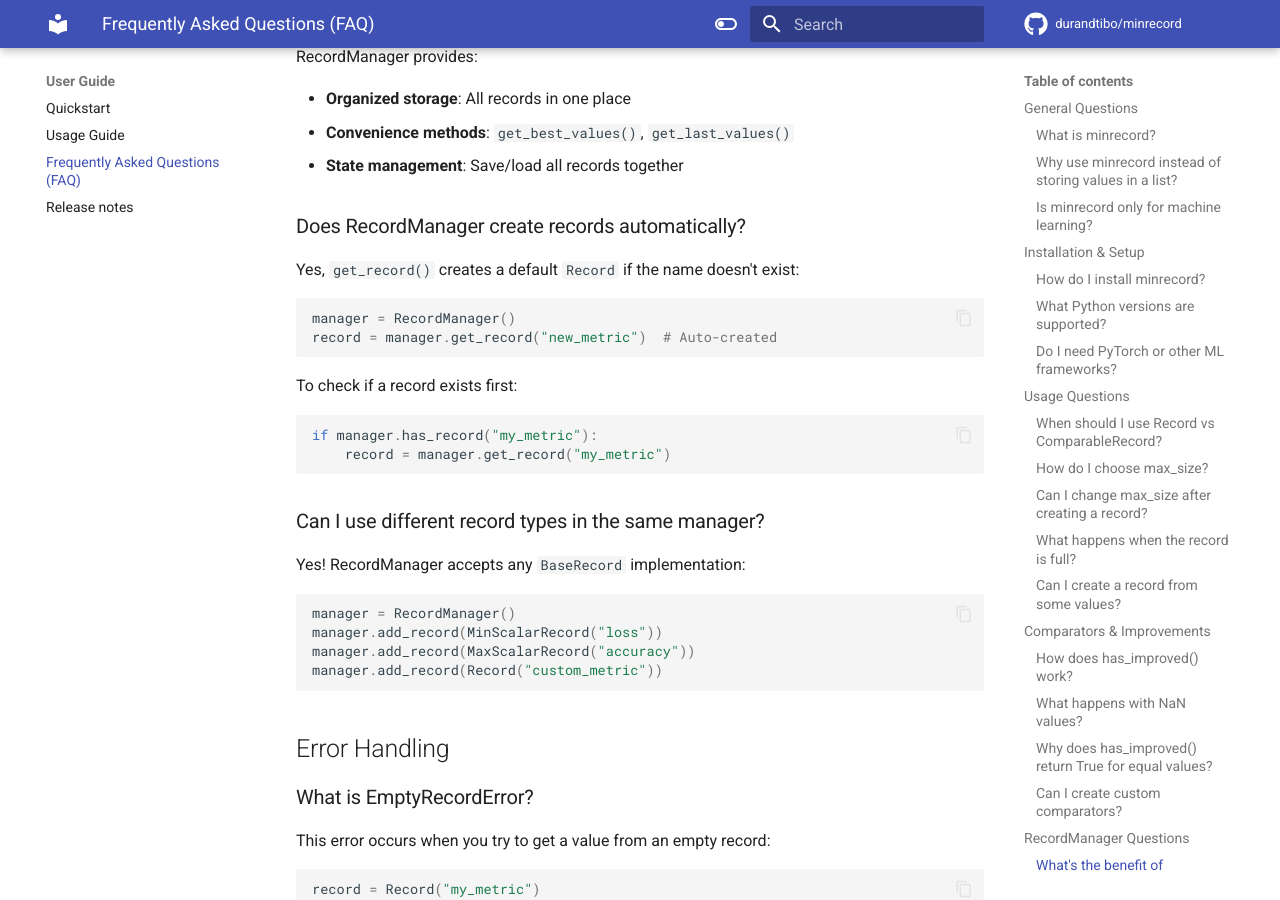
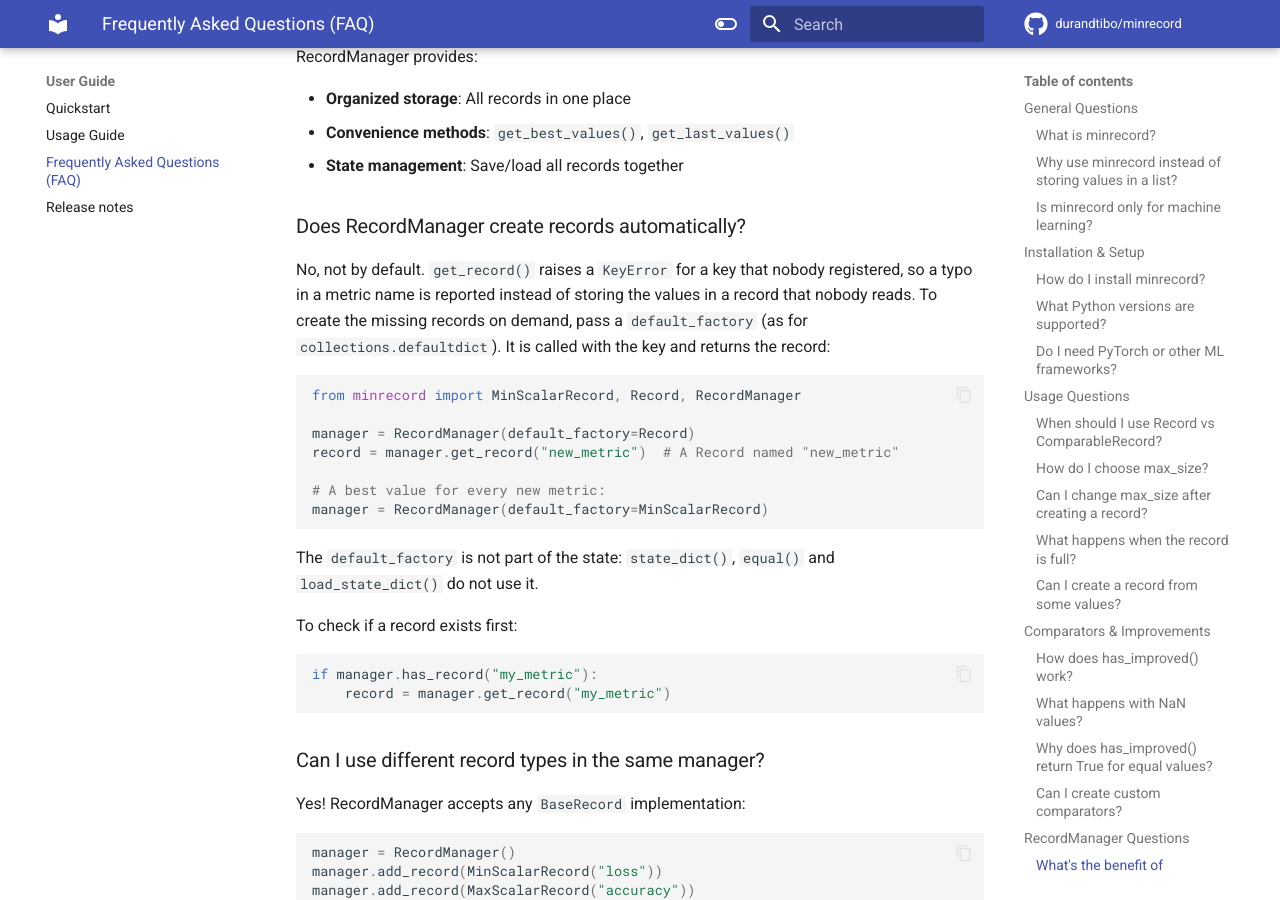
Before and after one commit to durandtibo/minrecord, an MkDocs documentation site: the page built from docs/docs/faq.md, in a window 1280 px wide and 900 px high, scrolled down 3910 px. Built offline with MkDocs 1.6.1 and Material for MkDocs 9.7.7, drawn with Linux system fonts in a browser that asks for light colours; comment, search, counter and statistics services are not loaded; the version menu is left out; some of the changed text lies outside the part shown.

Commit message:
Make RecordManager.get_record strict and add default_factory (#553)
Co-authored-by: Claude Sonnet 5.5 <noreply@anthropic.com>

````diff
--- a/docs/docs/faq.md
+++ b/docs/docs/faq.md
@@ -163,12 +163,23 @@ RecordManager provides:
 
 ### Does RecordManager create records automatically?
 
-Yes, `get_record()` creates a default `Record` if the name doesn't exist:
+No, not by default. `get_record()` raises a `KeyError` for a key that nobody registered, so a typo
+in a metric name is reported instead of storing the values in a record that nobody reads. To create
+the missing records on demand, pass a `default_factory` (as for `collections.defaultdict`). It is
+called with the key and returns the record:
 
 ```python
-manager = RecordManager()
-record = manager.get_record("new_metric")  # Auto-created
+from minrecord import MinScalarRecord, Record, RecordManager
+
+manager = RecordManager(default_factory=Record)
+record = manager.get_record("new_metric")  # A Record named "new_metric"
+
+# A best value for every new metric:
+manager = RecordManager(default_factory=MinScalarRecord)
 ```
+
+The `default_factory` is not part of the state: `state_dict()`, `equal()` and `load_state_dict()` do
+not use it.
 
 To check if a record exists first:
 
@@ -245,10 +256,10 @@ Yes, but each process needs its own records. After training:
 
 ```python
 from torch.utils.tensorboard import SummaryWriter
-from minrecord import RecordManager
+from minrecord import Record, RecordManager
 
 writer = SummaryWriter()
-manager = RecordManager()
+manager = RecordManager(default_factory=Record)
 
 for epoch in range(epochs):
     # Training...
@@ -267,10 +278,10 @@ for epoch in range(epochs):
 
 ```python
 import wandb
-from minrecord import RecordManager
+from minrecord import Record, RecordManager
 
 wandb.init(project="my-project")
-manager = RecordManager()
+manager = RecordManager(default_factory=Record)
 
 for epoch in range(epochs):
     # Training...
@@ -341,15 +352,18 @@ best_values = manager.get_best_values()  # Only comparable records
 
 ### Record not found errors
 
+`get_record()` raises a `KeyError` that lists the known keys when no record is registered for the key.
 Check that record names match exactly:
 
 ```python
 manager.add_record(MinScalarRecord("train/loss"))  # Note the "/"
 # Wrong name:
-manager.get_record("train_loss").add_value(1.5, step=0)  # Creates a new empty record
+manager.get_record("train_loss").add_value(1.5, step=0)  # KeyError: No record is registered ...
 # Correct:
 manager.get_record("train/loss").add_value(1.5, step=0)
 ```
+
+If you want the records to be created on demand, use `RecordManager(default_factory=...)`.
 
 ## Need More Help?
 
````
Also changed, not shown: docs/docs/release_notes.md (+7 -0 lines), docs/docs/usage_guide.md (+5 -5 lines), review/target_state.md (+1 -1 lines), 3 other files.
